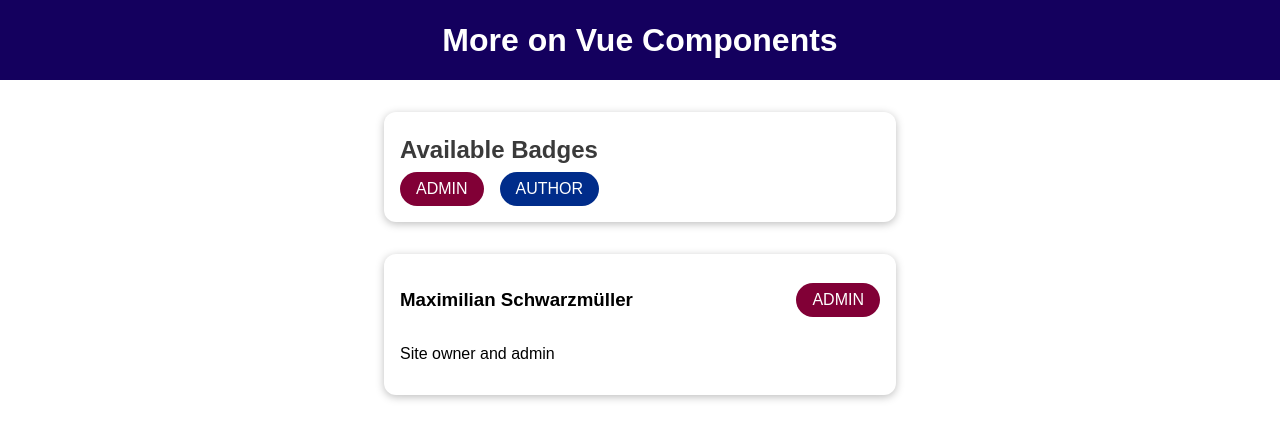
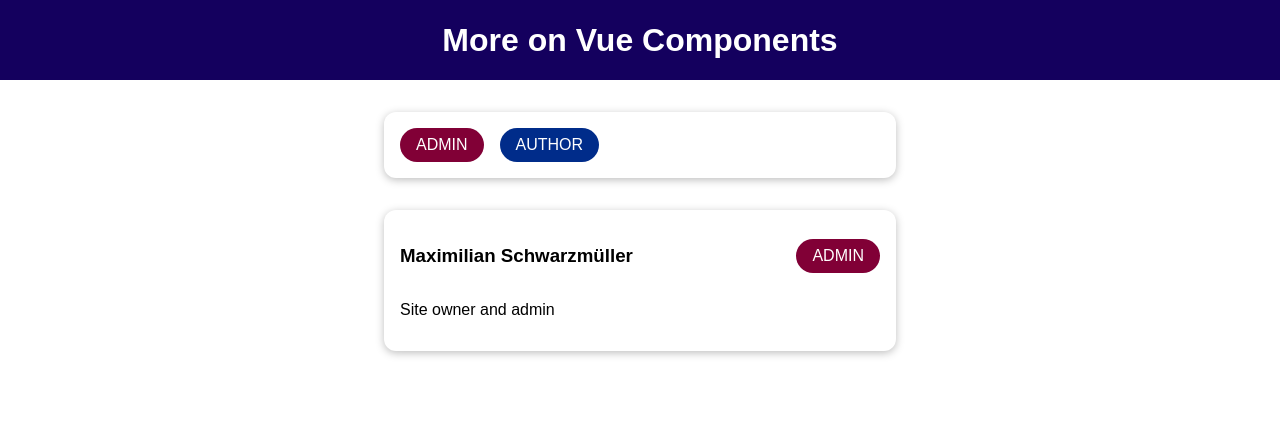
Before and after one commit to VictoriyaK19/cmp-adv-01, a Vue app: page / in a window 1280 px wide. Shown: the top 440 px of the page. Built offline with nearby package versions, Linux system fonts and the light colour scheme.

Commit message:
more on slots

```diff
--- a/src/components/BadgeList.vue
+++ b/src/components/BadgeList.vue
@@ -1,10 +1,8 @@
 <template>
   <section>
     <base-card>
-      <template v-slot:header>
-        <h2>Available Badges</h2>
-      </template>
-      <template v-slot:default>
+
+      <template #default>
       <ul>
         <li>
           <base-badge type="admin" caption="ADMIN"></base-badge>
--- a/src/components/BaseCard.vue
+++ b/src/components/BaseCard.vue
@@ -1,14 +1,20 @@
 <template>
   <div>
-    <header>
-      <slot name="header"></slot>
+    <header v-if="$slots.header">
+      <slot name="header">
+        <!-- <h2>The Default</h2> -->
+      </slot>
     </header>
     <slot></slot>
   </div>
 </template>
 
 <script>
-export default {};
+export default {
+    mounted() {
+        console.log(this.$slots.header);
+    }
+};
 </script>
 
 <style scoped>
--- a/src/components/UserInfo.vue
+++ b/src/components/UserInfo.vue
@@ -1,11 +1,11 @@
 <template>
   <section>
     <base-card>
-    <template v-slot:header>
+    <template #header>
       <h3>{{ fullName }}</h3>
       <base-badge :type="role" :caption="role.toUpperCase()"></base-badge>
     </template>
-    <template v-slot:default>
+    <template #default>
     <p>{{ infoText }}</p>
   </template>
   </base-card>
```
